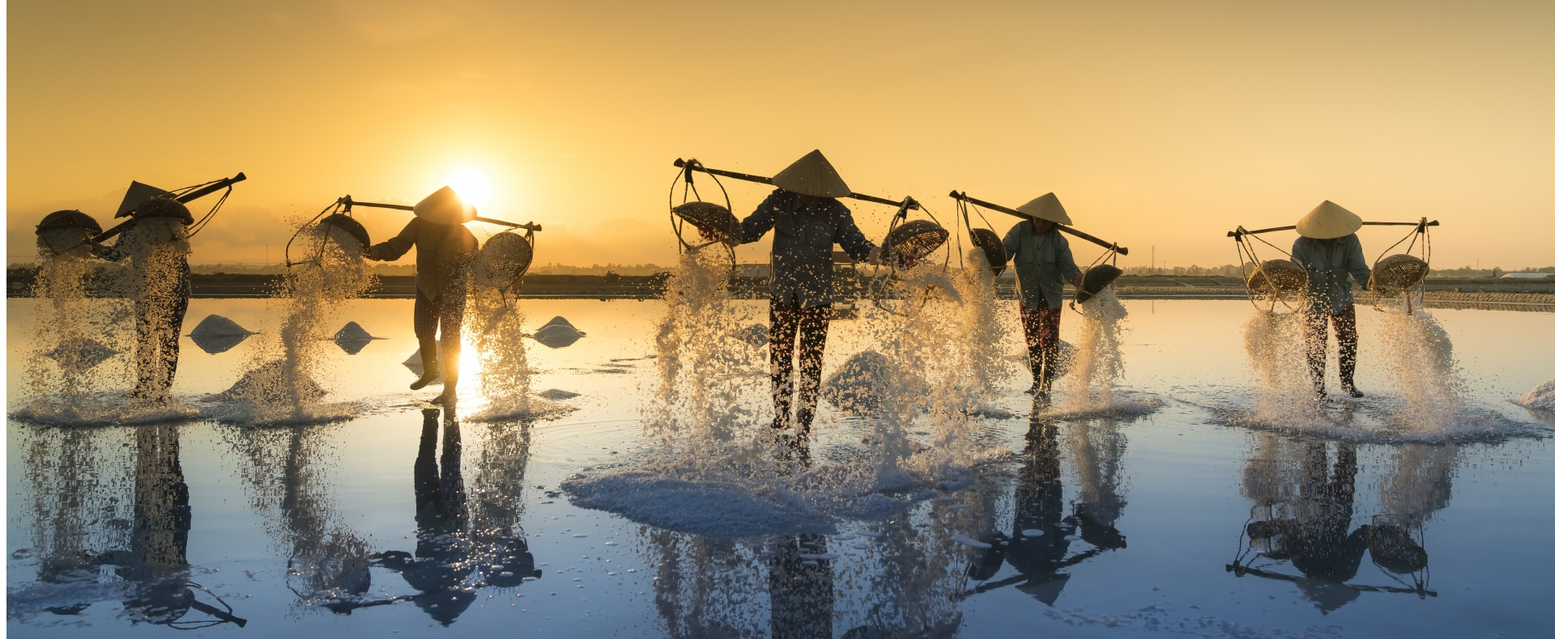
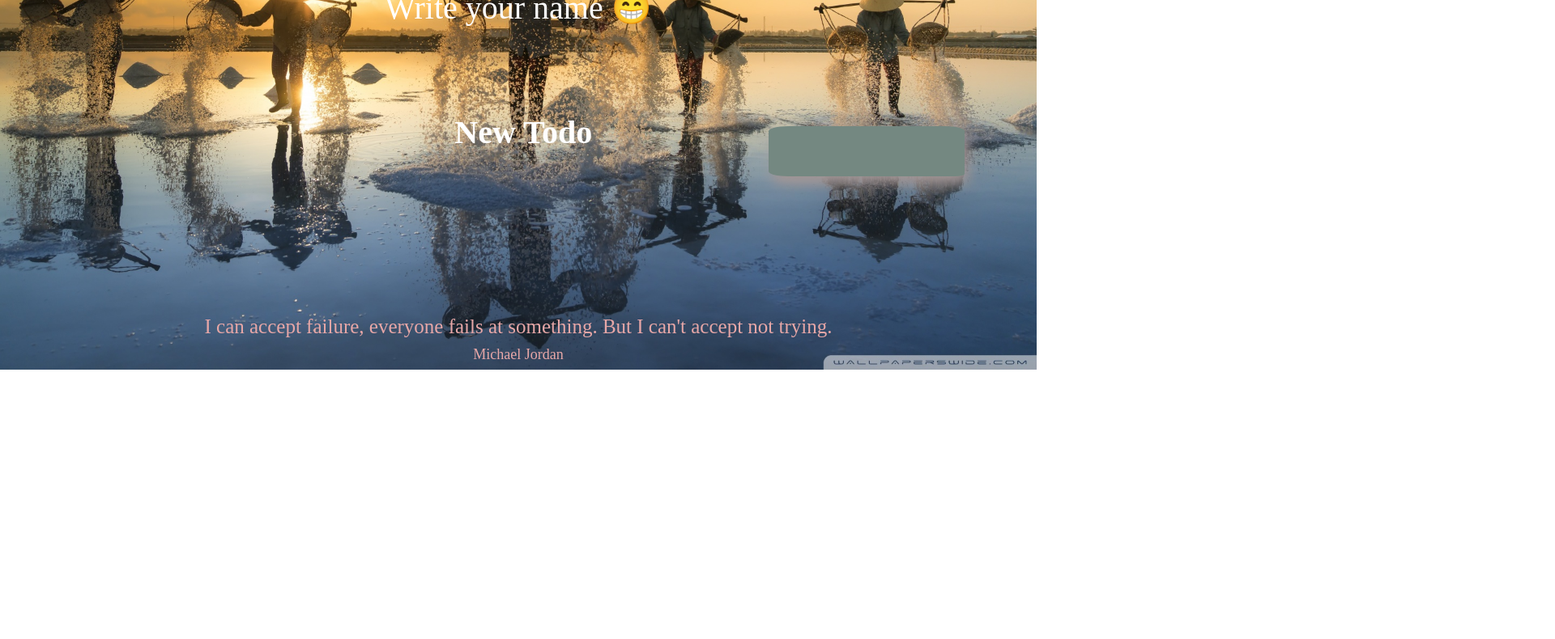
Before and after one commit to longway13/momentum, a plain HTML site: page index.html in a window 1280 px wide. Shown: the part 343-1133 px from the top of the page at 81% size, 1920 px wide, since content can reach past the window. After the commit the page ends 800 px from the top, so only its background shows below. Drawn offline with Linux system fonts and the light colour scheme.

Commit message:
Complete

```diff
--- /dev/null
+++ b/css/background.css
@@ -0,0 +1,15 @@
+.backgroundImg {
+  z-index: -1;
+  width: 100vw;
+  height: 100vh;
+  position: absolute;
+  top: 0px;
+  left: 0px;
+}
+.backgroundImg img {
+  position: absolute;
+  top: 0;
+  left: 0;
+  width: 100%;
+  height: 100%;
+}
--- /dev/null
+++ b/css/main.css
@@ -0,0 +1,45 @@
+main {
+  display: flex;
+  flex-direction: column;
+  align-items: center;
+  height: 40%;
+}
+
+.clock {
+  font-size: 100px;
+  font-weight: 600;
+}
+
+.login-form {
+  display: flex;
+  flex-direction: column;
+  justify-content: center;
+  margin-bottom: 40px;
+}
+.login-form label {
+  text-align: center;
+  font-size: 40px;
+  margin-bottom: 20px;
+  color: white;
+}
+.login-form input {
+  border: none;
+  width: 0px;
+  background: transparent;
+  font-size: 40px;
+  transition: all 2s ease-in-out;
+}
+.login-form input:focus {
+  outline: none;
+  width: 600px;
+  border-bottom: 2px rgb(173, 238, 233) solid;
+}
+
+.login-form button {
+  display: none;
+}
+
+.greeting {
+  font-size: 50px;
+  font-weight: 600;
+}
--- /dev/null
+++ b/css/quote.css
@@ -0,0 +1,16 @@
+.quoteBox {
+  display: flex;
+  flex-direction: column;
+  text-align: center;
+}
+
+.quoteBox .quote {
+  font-size: 25px;
+  color: rgb(231, 167, 167);
+}
+
+.quoteBox .author {
+  padding-top: 10px;
+  font-size: 18px;
+  color: rgb(231, 167, 167);
+}
--- a/css/style.css
+++ b/css/style.css
@@ -1,3 +1,20 @@
+@import "background.css";
+@import "main.css";
+@import "quote.css";
+@import "weather.css";
+@import "todo.css";
+
 .hidden {
-    display: none;
+  display: none;
 }
+
+* {
+  color: white;
+}
+
+body {
+  height: 98vh;
+  display: flex;
+  flex-direction: column;
+  justify-content: space-between;
+}
--- /dev/null
+++ b/css/todo.css
@@ -0,0 +1,68 @@
+.todoBox {
+  display: flex;
+  justify-content: space-between;
+  width: 100%;
+}
+.todoBox_column:first-child {
+  width: 33%;
+  visibility: hidden;
+}
+.todoBox_column:last-child {
+  display: flex;
+  justify-content: center;
+  width: 32%;
+}
+.toDo {
+  width: 34%;
+  display: flex;
+  justify-content: center;
+}
+.toDo-form {
+  display: flex;
+  flex-direction: column;
+}
+.toDo-form label {
+  text-align: center;
+  font-size: 40px;
+  font-weight: 600;
+}
+.toDo-form input {
+  background: transparent;
+  font-size: 40px;
+  border: none;
+  width: 0px;
+  transition: all 2s ease-in-out;
+}
+.toDo-form input:focus {
+  outline: none;
+  width: 600px;
+  border-bottom: 3px rgb(196, 246, 242) solid;
+}
+
+.toDo-list {
+  width: 50%;
+  border-radius: 10%;
+  padding-top: 5px;
+  border-bottom-right-radius: 5%;
+  background-color: rgb(116, 136, 129);
+  display: flex;
+  flex-direction: column;
+  align-items: flex-start;
+  box-shadow: 5px 10px 15px rgb(161, 149, 149);
+}
+
+.toDo-list li {
+  width: 80%;
+  display: flex;
+  justify-content: space-between;
+  margin-bottom: 10px;
+}
+
+.toDo-list li span {
+  font-size: 20px;
+}
+.toDo-list li button {
+  border: none;
+  border-radius: 10%;
+  color: black;
+}
--- /dev/null
+++ b/css/weather.css
@@ -0,0 +1,7 @@
+.weather {
+  display: flex;
+  flex-direction: column;
+  align-items: flex-end;
+  margin-right: 10px;
+  font-size: 18px;
+}
--- a/index.html
+++ b/index.html
@@ -14,14 +14,22 @@
     <link rel="stylesheet" href="css/style.css" />
   </head>
   <body>
+    <div class="weather">
+      <span class="temp"></span>
+      <span class="location"></span>
+    </div>
+    <main>
       <div class="clock">
-      <span></span>
+        <span>00:00</span>
       </div>
       <div class="login">
         <form class="login-form hidden">
+          <label for="name"
+            >Write your name 😁</label
+          >
           <input
             type="text"
-          placeholder="Write your name 😁"
+            id="name"
             required
             maxlength="15"
           />
@@ -29,20 +37,28 @@
         </form>
         <span class="greeting hidden"></span>
       </div>
-    <div class="toDo">
+      <div class="todoBox">
+        <div class="empty todoBox_column">
+          empty
+        </div>
+        <div class="toDo todoBox_column">
           <form class="toDo-form">
-        <input placeholder="Write your to do!" />
+            <label for="todo">New Todo</label>
+            <input id="todo" />
           </form>
+        </div>
+        <div class="todoBox_column">
           <ul class="toDo-list"></ul>
         </div>
+      </div>
+    </main>
+    <footer>
       <div class="quoteBox">
         <span class="quote"></span>
         <span class="author"></span>
       </div>
-    <div class="weather">
-      <span class="temp"></span>
-      <span class="location"></span>
-    </div>
+    </footer>
+
     <div class="backgroundImg"></div>
     <script src="js/clock.js"></script>
     <script src="js/login.js"></script>
--- a/js/quote.js
+++ b/js/quote.js
@@ -21,7 +21,7 @@ const quotes = [
   },
   {
     quote:
-      "I fint the harder work, the more luch I have",
+      "I fint the harder work, the more luck I have",
     author: "Thomas Jefferson",
   },
   {
--- a/js/todo.js
+++ b/js/todo.js
@@ -1,22 +1,27 @@
-const toDoForm = document.querySelector(".toDo-form");
-const toDoInput = document.querySelector(".toDo-form input");
-const toDoList = document.querySelector(".toDo-list");
+const toDoForm =
+  document.querySelector(".toDo-form");
+const toDoInput = document.querySelector(
+  ".toDo-form input"
+);
+const toDoList =
+  document.querySelector(".toDo-list");
 const TODOS_KEY = "todos";
 let toDos = [];
 
 const deleteToDo = (event) => {
   const li = event.target.parentElement;
-  console.log(li.id);
   toDos = toDos.filter((item) => {
     return item.id !== parseInt(li.id);
   });
-  console.log(toDos);
   saveToDo(TODOS_KEY, toDos);
   li.remove();
 };
 
 const saveToDo = () => {
-  localStorage.setItem(TODOS_KEY, JSON.stringify(toDos));
+  localStorage.setItem(
+    TODOS_KEY,
+    JSON.stringify(toDos)
+  );
 };
 
 const paintToDo = (toDo) => {
@@ -35,7 +40,11 @@ const paintToDo = (toDo) => {
 const submitToDo = (event) => {
   event.preventDefault();
   const newToDo = toDoInput.value;
-  const newToDoObj = { id: Date.now(), text: newToDo };
+  toDoInput.value = "";
+  const newToDoObj = {
+    id: Date.now(),
+    text: newToDo,
+  };
   toDos.push(newToDoObj);
   paintToDo(newToDoObj);
   saveToDo();
@@ -43,7 +52,8 @@ const submitToDo = (event) => {
 
 toDoForm.addEventListener("submit", submitToDo);
 
-const savedToDos = localStorage.getItem(TODOS_KEY);
+const savedToDos =
+  localStorage.getItem(TODOS_KEY);
 
 if (savedToDos !== null) {
   const parsedToDos = JSON.parse(savedToDos);
```
Also changed, not shown: img/1.jpg, img/2.jpg. Lines whose indentation alone changed are shown as unchanged.
